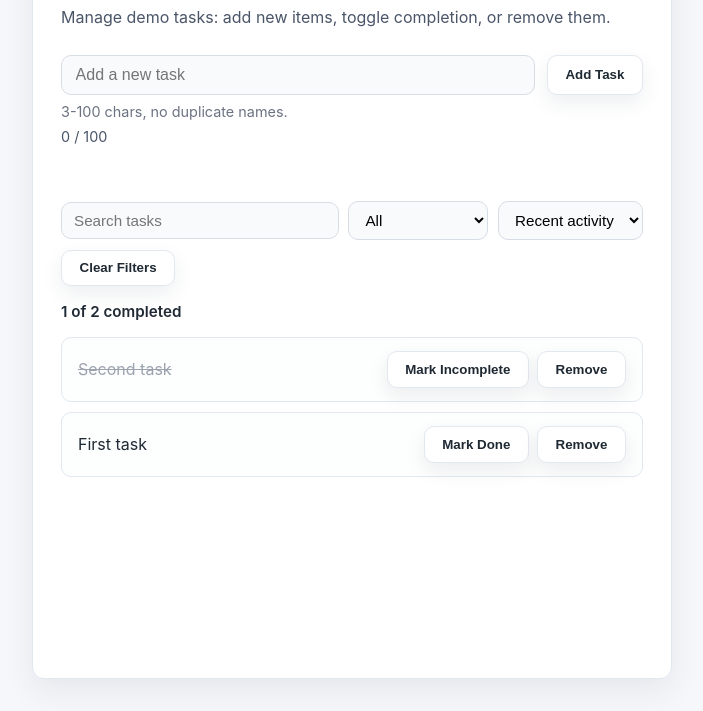
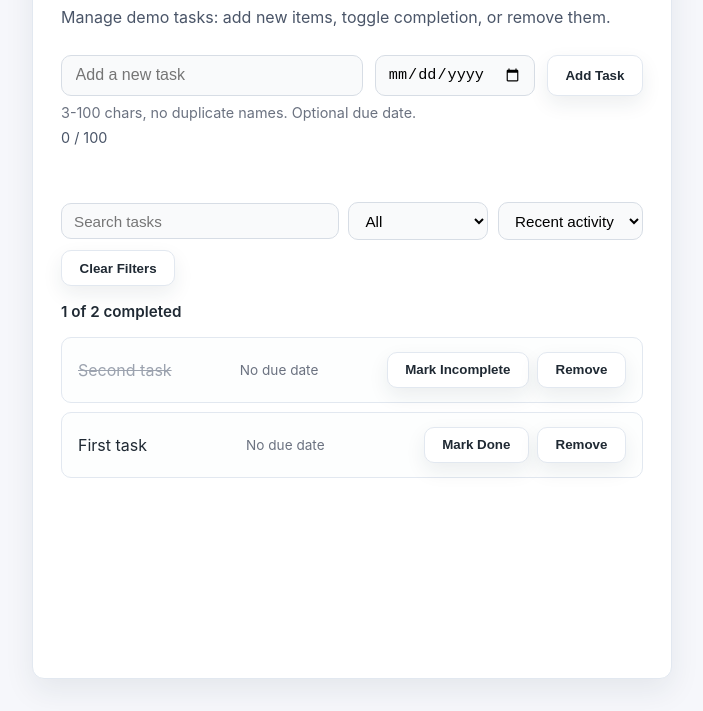
Before and after one commit to Nawaf-TBE/Nawaf-TBE, a website with bundled scripts: page index.html in a window 1280 px wide. Shown: the part 89-800 px from the top of the page, without its empty margins (288-991 px from the left). Built offline with nearby package versions, Linux system fonts and the light colour scheme.

Commit message:
Added due dates with “due soon” highlighting and sorting by due date.

```diff
--- a/UserInterface.js
+++ b/UserInterface.js
@@ -9,9 +9,10 @@ import {
 
 const PREFS_KEY = "taskUIPrefs";
 const FILTER_OPTIONS = ["all", "active", "completed"];
-const SORT_OPTIONS = ["recent", "oldest"];
+const SORT_OPTIONS = ["recent", "oldest", "due"];
 const MIN_LABEL_LENGTH = 3;
 const MAX_LABEL_LENGTH = 100;
+const DUE_SOON_DAYS = 3;
 
 const canUseStorage =
   typeof window !== "undefined" && typeof window.localStorage !== "undefined";
@@ -50,9 +51,14 @@ function createLayout() {
   input.autocomplete = "off";
   input.setAttribute("aria-label", "Task name");
 
+  const dueDateInput = document.createElement("input");
+  dueDateInput.type = "date";
+  dueDateInput.id = "due-date";
+  dueDateInput.setAttribute("aria-label", "Due date");
+
   const helper = document.createElement("div");
   helper.id = "input-helper";
-  helper.textContent = "3-100 chars, no duplicate names.";
+  helper.textContent = "3-100 chars, no duplicate names. Optional due date.";
 
   const counter = document.createElement("div");
   counter.id = "char-counter";
@@ -102,6 +108,7 @@ function createLayout() {
   [
     { value: "recent", label: "Recent activity" },
     { value: "oldest", label: "Oldest first" },
+    { value: "due", label: "Due date" },
   ].forEach(({ value, label }) => {
     const option = document.createElement("option");
     option.value = value;
@@ -125,12 +132,13 @@ function createLayout() {
   list.id = "task-list";
   list.setAttribute("aria-live", "polite");
 
-  form.append(input, helper, counter, submit);
+  form.append(input, dueDateInput, helper, counter, submit);
   main.append(form, status, storageBanner, controls, counts, list);
 
   return {
     form,
     input,
+    dueDateInput,
     helper,
     counter,
     status,
@@ -161,16 +169,42 @@ function createEmptyState() {
   return empty;
 }
 
+function isDueSoon(dueDate) {
+  if (!dueDate) return false;
+  const due = new Date(`${dueDate}T00:00:00`);
+  if (Number.isNaN(due.getTime())) return false;
+  const now = new Date();
+  const today = new Date(now.getFullYear(), now.getMonth(), now.getDate());
+  const diffMs = due.getTime() - today.getTime();
+  const diffDays = Math.ceil(diffMs / (1000 * 60 * 60 * 24));
+  return diffDays >= 0 && diffDays <= DUE_SOON_DAYS;
+}
+
 function createListItem(item, { onToggle, onRemove }) {
   const li = document.createElement("li");
   li.dataset.id = String(item.id);
   li.tabIndex = 0;
   li.setAttribute("role", "listitem");
-  li.setAttribute("aria-label", `${item.label}, ${item.completed ? "completed" : "active"}`);
+  if (isDueSoon(item.dueDate) && !item.completed) {
+    li.classList.add("due-soon");
+  }
+  const dueText = item.dueDate ? `, due ${item.dueDate}` : "";
+  li.setAttribute(
+    "aria-label",
+    `${item.label}, ${item.completed ? "completed" : "active"}${dueText}`
+  );
 
   const label = document.createElement("span");
   label.textContent = item.label;
   label.className = item.completed ? "completed" : "";
+
+  const due = document.createElement("span");
+  due.className = "due-date";
+  if (item.dueDate) {
+    due.textContent = `Due: ${item.dueDate}`;
+  } else {
+    due.textContent = "No due date";
+  }
 
   const toggleBtn = document.createElement("button");
   toggleBtn.type = "button";
@@ -191,7 +225,7 @@ function createListItem(item, { onToggle, onRemove }) {
   actions.className = "actions";
   actions.append(toggleBtn, removeBtn);
 
-  li.append(label, actions);
+  li.append(label, due, actions);
   return li;
 }
 
@@ -239,6 +273,7 @@ async function initializeUI() {
   const {
     form,
     input,
+    dueDateInput,
     helper,
     counter,
     status,
@@ -282,6 +317,11 @@ async function initializeUI() {
       const aTime = a.updatedAt ?? a.createdAt ?? 0;
       const bTime = b.updatedAt ?? b.createdAt ?? 0;
       return aTime - bTime || a.id - b.id;
+    },
+    due: (a, b) => {
+      const aDue = a.dueDate ? new Date(`${a.dueDate}T00:00:00`).getTime() : Infinity;
+      const bDue = b.dueDate ? new Date(`${b.dueDate}T00:00:00`).getTime() : Infinity;
+      return aDue - bDue || a.id - b.id;
     },
   };
 
@@ -347,6 +387,7 @@ async function initializeUI() {
   const attemptAdd = () => {
     const label = input.value.trim();
     counter.textContent = `${Math.min(label.length, MAX_LABEL_LENGTH)} / ${MAX_LABEL_LENGTH}`;
+    const dueDate = dueDateInput.value ? dueDateInput.value : null;
     if (!label) {
       input.classList.add("invalid");
       setStatus(status, "Please enter a task name.", "error");
@@ -384,13 +425,14 @@ async function initializeUI() {
     }
     input.classList.remove("invalid");
 
-    const added = runItemAction(() => addItem(label), "Task added.");
+    const added = runItemAction(() => addItem(label, dueDate), "Task added.");
     if (!added) {
       input.classList.add("invalid");
       return;
     }
     input.classList.remove("invalid");
     input.value = "";
+    dueDateInput.value = "";
     counter.textContent = `0 / ${MAX_LABEL_LENGTH}`;
   };
 
--- a/app.js
+++ b/app.js
@@ -9,8 +9,22 @@ const MAX_LABEL_LENGTH = 100;
 
 // Mock data that UI could render (in-memory state)
 let demoItems = [
-  { id: 1, label: "First task", completed: false, createdAt: now(), updatedAt: now() },
-  { id: 2, label: "Second task", completed: true, createdAt: now(), updatedAt: now() },
+  {
+    id: 1,
+    label: "First task",
+    completed: false,
+    createdAt: now(),
+    updatedAt: now(),
+    dueDate: null,
+  },
+  {
+    id: 2,
+    label: "Second task",
+    completed: true,
+    createdAt: now(),
+    updatedAt: now(),
+    dueDate: null,
+  },
 ];
 
 const canUseStorage =
@@ -103,7 +117,8 @@ if (storedItems) {
   const timestamped = storedItems.map((item) => {
     const createdAt = item.createdAt ?? now();
     const updatedAt = item.updatedAt ?? createdAt;
-    return { ...item, createdAt, updatedAt };
+    const dueDate = item.dueDate ?? null;
+    return { ...item, createdAt, updatedAt, dueDate };
   });
   demoItems = timestamped;
 }
@@ -136,7 +151,7 @@ export function toggleItem(id) {
 }
 
 // Add a new item to the list
-export function addItem(label) {
+export function addItem(label, dueDate = null) {
   if (!label || typeof label !== "string") {
     return { item: null, error: "Label must be a non-empty string" };
   }
@@ -164,12 +179,14 @@ export function addItem(label) {
   }
   const nextId = demoItems.reduce((max, entry) => Math.max(max, entry.id), 0) + 1;
   const timestamp = now();
+  const normalizedDueDate = dueDate ? String(dueDate) : null;
   const newItem = {
     id: nextId,
     label: trimmedLabel,
     completed: false,
     createdAt: timestamp,
     updatedAt: timestamp,
+    dueDate: normalizedDueDate,
   };
   demoItems.push(newItem);
   persistState();
--- a/styles/main.css
+++ b/styles/main.css
@@ -51,6 +51,10 @@ button {
   cursor: pointer;
   box-shadow: 0 8px 20px rgba(31, 47, 70, 0.08);
   transition: transform 120ms ease, box-shadow 120ms ease, opacity 120ms ease, border-color 120ms ease;
+}
+
+form button[type="submit"] {
+  grid-area: button;
 }
 
 button:hover {
@@ -114,11 +118,11 @@ button:focus-visible {
 
 form {
   display: grid;
-  grid-template-columns: 1fr auto;
+  grid-template-columns: 1fr 160px auto;
   grid-template-areas:
-    "input button"
-    "helper helper"
-    "counter counter";
+    "input date button"
+    "helper helper helper"
+    "counter counter counter";
   gap: 0.5rem 0.75rem;
   margin-bottom: 1rem;
 }
@@ -130,6 +134,10 @@ input[type="text"] {
   font-size: 1rem;
   background: #f9fafb;
   transition: border-color 120ms ease, box-shadow 120ms ease, background-color 120ms ease;
+}
+
+input[type="text"] {
+  grid-area: input;
 }
 
 input[type="text"]:focus {
@@ -145,6 +153,21 @@ input.invalid {
   background: #fff6f6;
 }
 
+input[type="date"] {
+  grid-area: date;
+  padding: 0.6rem 0.75rem;
+  border: 1px solid #d7dde5;
+  border-radius: 10px;
+  background: #f9fafb;
+  font-size: 0.95rem;
+}
+
+input[type="date"]:focus {
+  border-color: #3b82f6;
+  box-shadow: 0 0 0 3px rgba(59, 130, 246, 0.2);
+  background: #ffffff;
+  outline: none;
+}
 #input-helper {
   grid-area: helper;
   font-size: 0.9rem;
@@ -216,6 +239,11 @@ ul#task-list li .actions {
   gap: 0.5rem;
 }
 
+ul#task-list li .due-date {
+  font-size: 0.85rem;
+  color: #6b7280;
+}
+
 ul#task-list li .completed {
   text-decoration: line-through;
   color: #9ca3af;
@@ -234,6 +262,11 @@ ul#task-list li:focus-within {
   box-shadow: 0 0 0 3px rgba(59, 130, 246, 0.16);
 }
 
+.due-soon {
+  border-color: #f59e0b;
+  background: #fffbeb;
+}
+
 .empty-visual {
   width: 140px;
   height: auto;
```
